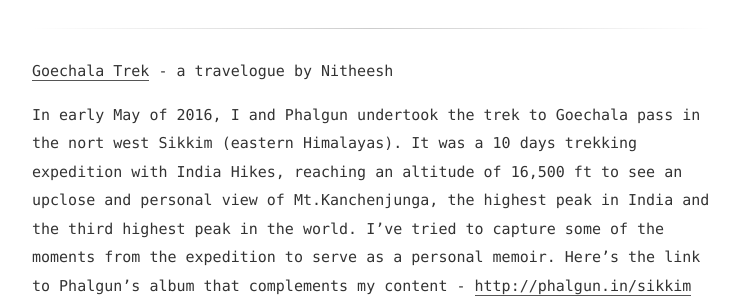
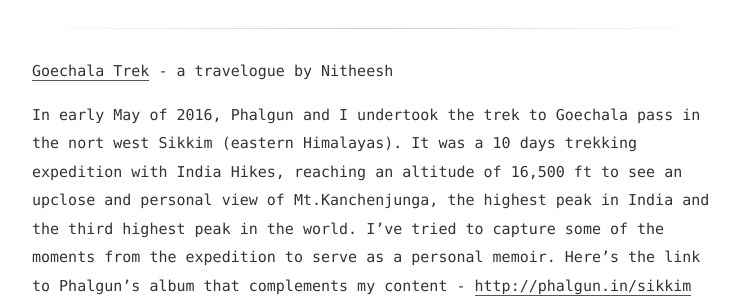
Before and after one commit to nitheeshkl/nitheeshkl.github.io, a Jekyll site: the page built from _posts/2016-05-23-goechala-trek.md, in a window 1280 px wide. Shown: the part 247-545 px from the top of the page, without its empty margins (268-1011 px from the left). Built offline with Jekyll 4.4.1, drawn with Linux system fonts in a browser that asks for light colours.

```diff
--- a/_posts/2016-05-23-goechala-trek.md
+++ b/_posts/2016-05-23-goechala-trek.md
@@ -20,7 +20,7 @@ tags:
 
 [Goechala Trek]({{ site.baseurl }}/travelogues/goechala.pdf) - a travelogue by Nitheesh
 
-In early May of 2016, I and Phalgun undertook the trek to Goechala pass in the nort west Sikkim (eastern Himalayas).
+In early May of 2016, Phalgun and I undertook the trek to Goechala pass in the nort west Sikkim (eastern Himalayas).
  It was a 10 days trekking expedition with India Hikes, reaching an altitude of 16,500 ft to see an upclose and
 personal view of Mt.Kanchenjunga, the highest peak in India and the third highest peak in the world.
  I've tried to capture some of the moments from the expedition to serve as a personal memoir. Here's the link to
```
